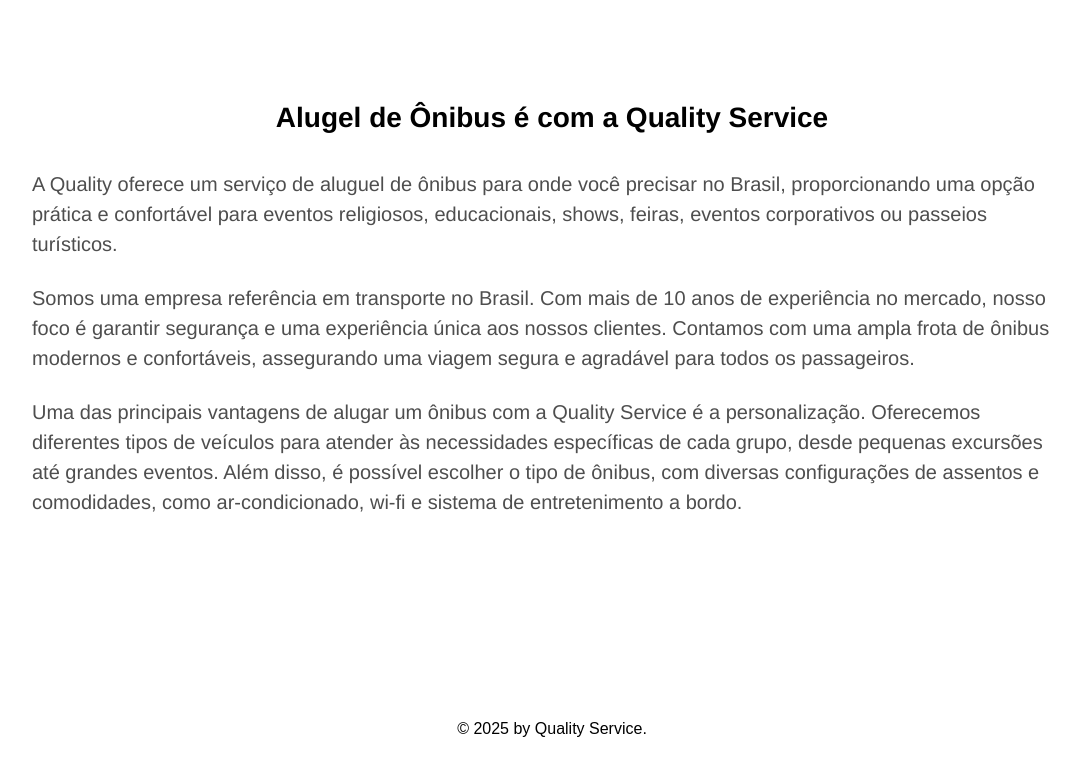
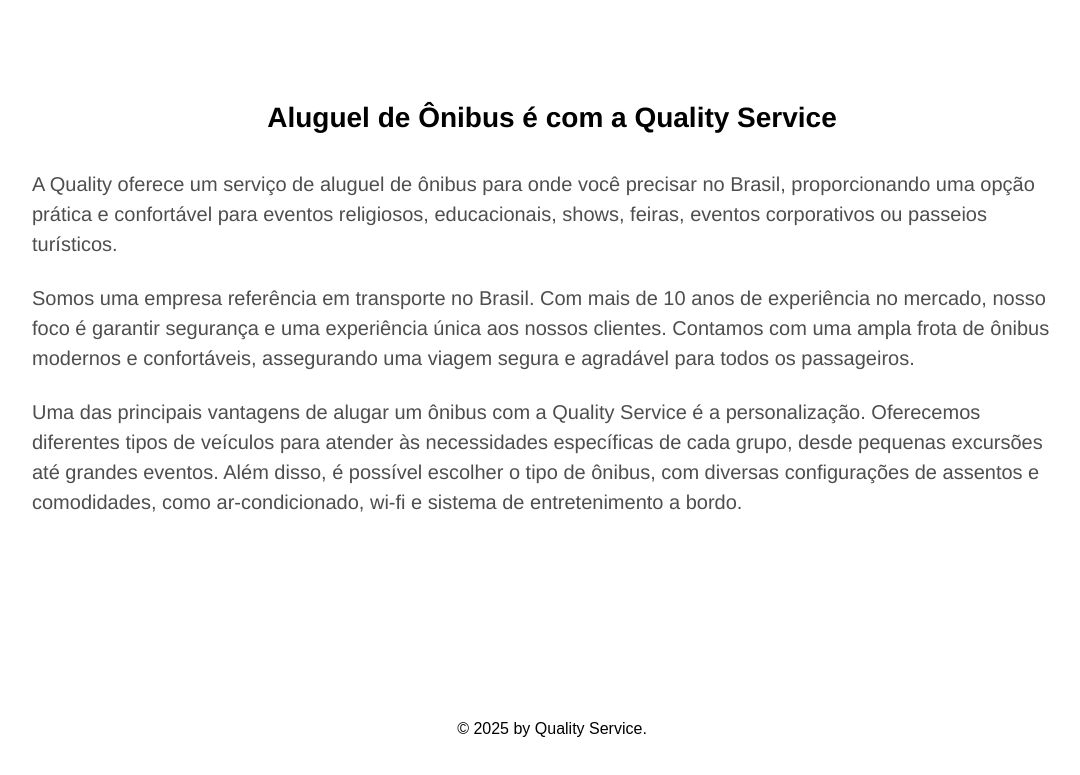
Before and after one commit to PatrickLeonardo/QualityService, a website built with Vite: page sobre.html in a window 1280 px wide. Shown: the part 1925-2700 px from the top of the page, without its empty margins (88-1168 px from the left). Built offline with nearby package versions, Linux system fonts and the light colour scheme.

Commit message:
correção de escrita

```diff
--- a/sobre.html
+++ b/sobre.html
@@ -129,7 +129,7 @@
 
         <section id="finalizacao">
 
-            <h2>Alugel de Ônibus é com a Quality Service</h2>
+            <h2>Aluguel de Ônibus é com a Quality Service</h2>
 
             <div>
                 <p>A Quality oferece um serviço de aluguel de ônibus para onde você precisar no Brasil, proporcionando uma opção prática e confortável para eventos religiosos, educacionais, shows, feiras, eventos corporativos ou passeios turísticos.</p>
```
